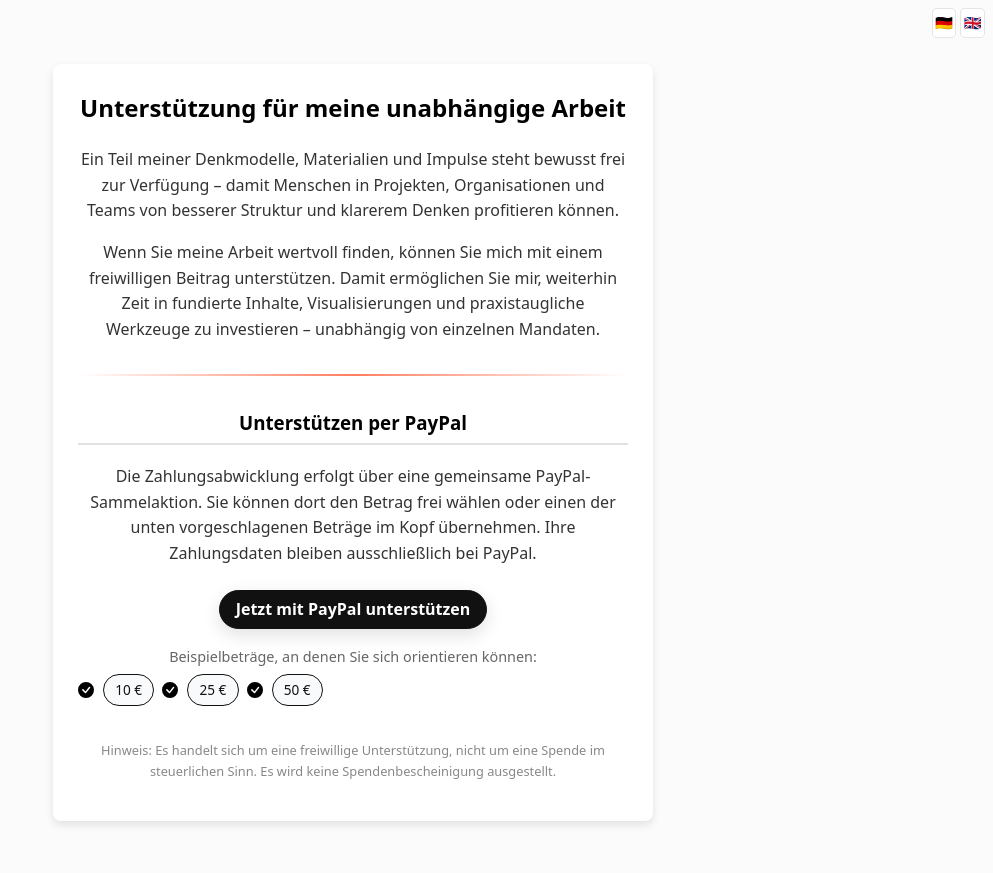
After one commit to karsten2025/Karport2025, a Flask app: page /donate in a window 1280 px wide. The commit adds this page. Shown: the whole page, without its empty margins (287-1280 px from the left). Run offline with Flask 3, Linux system fonts and the light colour scheme.

Commit message:
Add donate page with PayPal pool link and update header images & balloons

```diff
--- a/app.py
+++ b/app.py
@@ -87,6 +87,13 @@
 def datenschutz():
     return render_template("partials/datenschutz.de.html")
 
+@app.route("/donate")
+def donate():
+    lang = request.args.get("lang", "de")
+    if lang not in ("de", "en"):
+        lang = "de"
+    return render_template("donate.html", lang=lang)
+
 
 @app.route("/sitemap.xml")
 def sitemap():
--- a/static/css/style.css
+++ b/static/css/style.css
@@ -1108,3 +1191,34 @@
 .balloon-message__close:hover {
   background: #4b5563;
 }
+/* -------------------------------------------------
+   Beispielbeträge auf der Donate-Seite
+   ------------------------------------------------- */
+.donation-preset-list {
+  list-style: none;
+  padding: 0;
+  margin: 0.25rem 0 0;
+  display: flex;
+  flex-wrap: wrap;
+  gap: 0.5rem;
+}
+
+.donation-preset-list a {
+  display: inline-block;
+  padding: 0.25rem 0.7rem;
+  border-radius: 999px;
+  border: 1px solid #111;
+  font-size: 0.85rem;
+  text-decoration: none;
+  background: #f9fafb;
+  color: #111;
+  transition: background-color 0.2s, transform 0.1s, box-shadow 0.2s;
+}
+
+.donation-preset-list a:hover,
+.donation-preset-list a:focus {
+  background: #16a34a;
+  color: #fff;
+  box-shadow: 0 0 0 2px rgba(22, 163, 74, 0.25);
+  transform: translateY(-1px);
+}
--- /dev/null
+++ b/templates/donate.html
@@ -0,0 +1,158 @@
+<!DOCTYPE html>
+<html lang="{{ 'de' if lang == 'de' else 'en' }}">
+  <head>
+    <meta charset="UTF-8" />
+    <meta name="viewport" content="width=device-width, initial-scale=1.0" />
+
+    <title>
+      {% if lang == 'de' %} Unterstützung für meine unabhängige Arbeit – Karsten
+      Zenk {% else %} Support my independent work – Karsten Zenk {% endif %}
+    </title>
+
+    <meta
+      name="description"
+      content="{% if lang == 'de' %}Freiwillige Unterstützung für die unabhängige Arbeit von Karsten Zenk.{% else %}Voluntary support for the independent work of Karsten Zenk.{% endif %}"
+    />
+
+    <link
+      rel="stylesheet"
+      href="{{ url_for('static', filename='css/style.css') }}"
+    />
+  </head>
+  <body>
+    <!-- Sprachumschalter wie auf der Startseite -->
+    <div class="language-switch">
+      <a
+        href="{{ url_for('donate') }}?lang=de"
+        class="lang-button"
+        title="Deutsch"
+        aria-label="Deutsch"
+        >🇩🇪</a
+      >
+      <a
+        href="{{ url_for('donate') }}?lang=en"
+        class="lang-button"
+        title="English"
+        aria-label="English"
+        >🇬🇧</a
+      >
+    </div>
+
+    <main id="preview" aria-label="Spendenbereich">
+      <div id="preview-content">
+        <div class="project-card" style="max-width: 640px; margin-top: 2rem">
+          <h2>
+            {% if lang == 'de' %} Unterstützung für meine unabhängige Arbeit {%
+            else %} Support my independent work {% endif %}
+          </h2>
+
+          {% if lang == 'de' %}
+          <p>
+            Ein Teil meiner Denkmodelle, Materialien und Impulse steht bewusst
+            frei zur Verfügung – damit Menschen in Projekten, Organisationen und
+            Teams von besserer Struktur und klarerem Denken profitieren können.
+          </p>
+          <p>
+            Wenn Sie meine Arbeit wertvoll finden, können Sie mich mit einem
+            freiwilligen Beitrag unterstützen. Damit ermöglichen Sie mir,
+            weiterhin Zeit in fundierte Inhalte, Visualisierungen und
+            praxistaugliche Werkzeuge zu investieren – unabhängig von einzelnen
+            Mandaten.
+          </p>
+          {% else %}
+          <p>
+            A part of my thinking models, materials and impulses is
+            intentionally made freely available – so that people in projects,
+            organisations and teams can benefit from better structure and
+            clearer thinking.
+          </p>
+          <p>
+            If you find my work valuable, you can support me with a voluntary
+            contribution. This enables me to keep investing time into solid
+            content, visualisations and practical tools – independent from
+            individual engagements.
+          </p>
+          {% endif %}
+
+          <hr class="soft-divider" />
+
+          <h3>
+            {% if lang == 'de' %} Unterstützen per PayPal {% else %} Support via
+            PayPal {% endif %}
+          </h3>
+
+          {% if lang == 'de' %}
+          <p>
+            Die Zahlungsabwicklung erfolgt über eine gemeinsame
+            PayPal-Sammelaktion. Sie können dort den Betrag frei wählen oder
+            einen der unten vorgeschlagenen Beträge im Kopf übernehmen. Ihre
+            Zahlungsdaten bleiben ausschließlich bei PayPal.
+          </p>
+          {% else %}
+          <p>
+            Payments are processed via a PayPal contribution page. You can
+            freely choose the amount there or use one of the suggested amounts
+            below as guidance. Your payment details stay with PayPal only.
+          </p>
+          {% endif %}
+
+          <!-- Haupt-CTA: führt zu deinem PayPal-Pool -->
+          <div class="cta-under-profile" style="margin-top: 1.5rem">
+            <a
+              class="cta-btn"
+              href="https://www.paypal.com/pools/c/9l3Il9yp1R"
+              target="_blank"
+              rel="noopener noreferrer"
+            >
+              {% if lang == 'de' %} Jetzt mit PayPal unterstützen {% else %}
+              Support via PayPal now {% endif %}
+            </a>
+          </div>
+
+          <!-- optionale "Beispielbeträge" – alle führen zum gleichen Link -->
+          <div style="margin-top: 1rem">
+            <p style="font-size: 0.9rem; color: #666; margin-bottom: 0.4rem">
+              {% if lang == 'de' %} Beispielbeträge, an denen Sie sich
+              orientieren können: {% else %} Suggested amounts you may use as a
+              guideline: {% endif %}
+            </p>
+            <ul class="donation-preset-list">
+              <li>
+                <a
+                  href="https://www.paypal.com/pools/c/9l3Il9yp1R"
+                  target="_blank"
+                  rel="noopener noreferrer"
+                  >10 €</a
+                >
+              </li>
+              <li>
+                <a
+                  href="https://www.paypal.com/pools/c/9l3Il9yp1R"
+                  target="_blank"
+                  rel="noopener noreferrer"
+                  >25 €</a
+                >
+              </li>
+              <li>
+                <a
+                  href="https://www.paypal.com/pools/c/9l3Il9yp1R"
+                  target="_blank"
+                  rel="noopener noreferrer"
+                  >50 €</a
+                >
+              </li>
+            </ul>
+          </div>
+
+          <p style="margin-top: 1.5rem; font-size: 0.8rem; color: #888">
+            {% if lang == 'de' %} Hinweis: Es handelt sich um eine freiwillige
+            Unterstützung, nicht um eine Spende im steuerlichen Sinn. Es wird
+            keine Spendenbescheinigung ausgestellt. {% else %} Note: This is a
+            voluntary contribution, not a tax-deductible donation. No donation
+            receipt will be issued. {% endif %}
+          </p>
+        </div>
+      </div>
+    </main>
+  </body>
+</html>
```
Also changed, not shown: other parts of static/css/style.css (+83 -0 lines), static/js/script.js (+46 -3 lines), static/images/header_gears.jpg, 2 other files.
